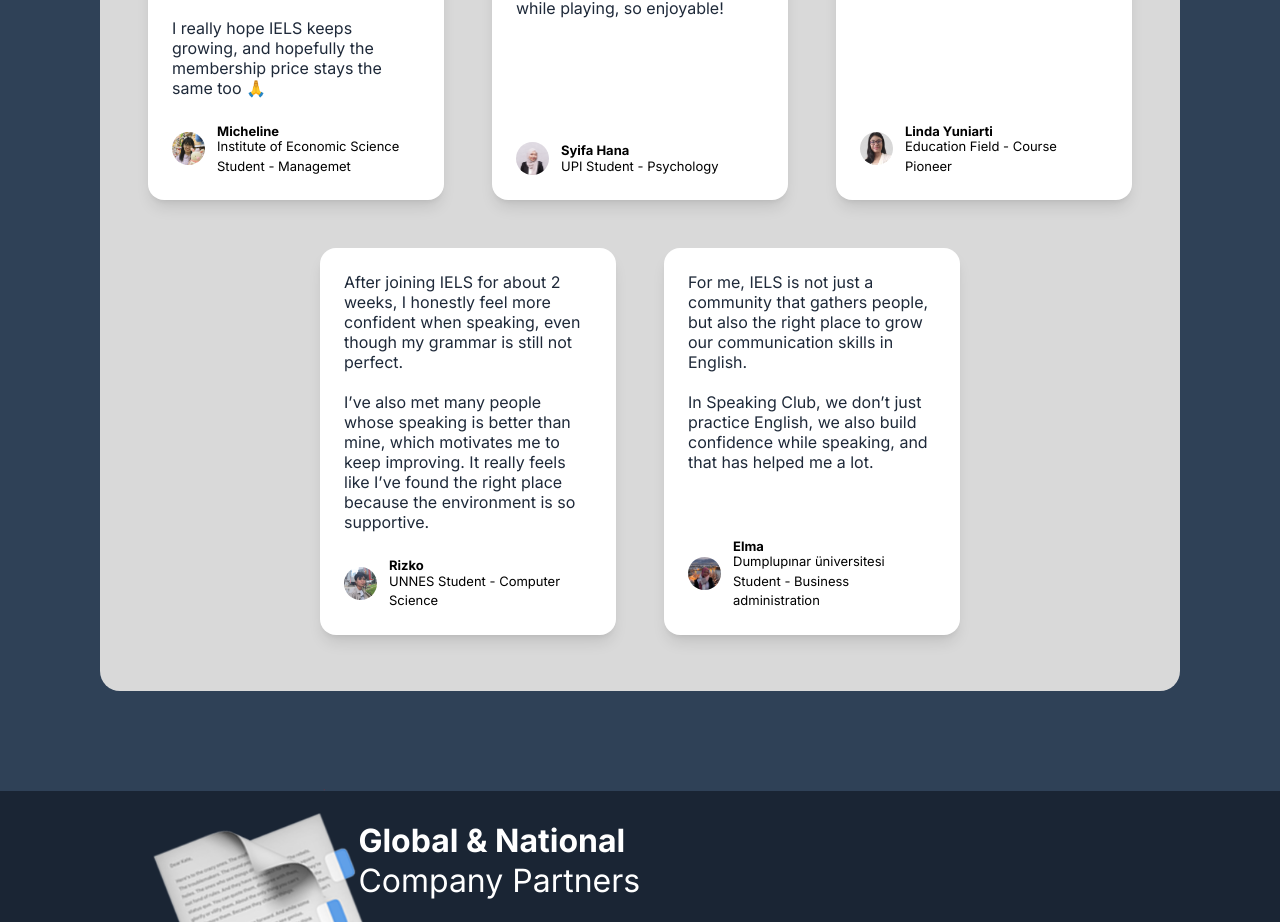
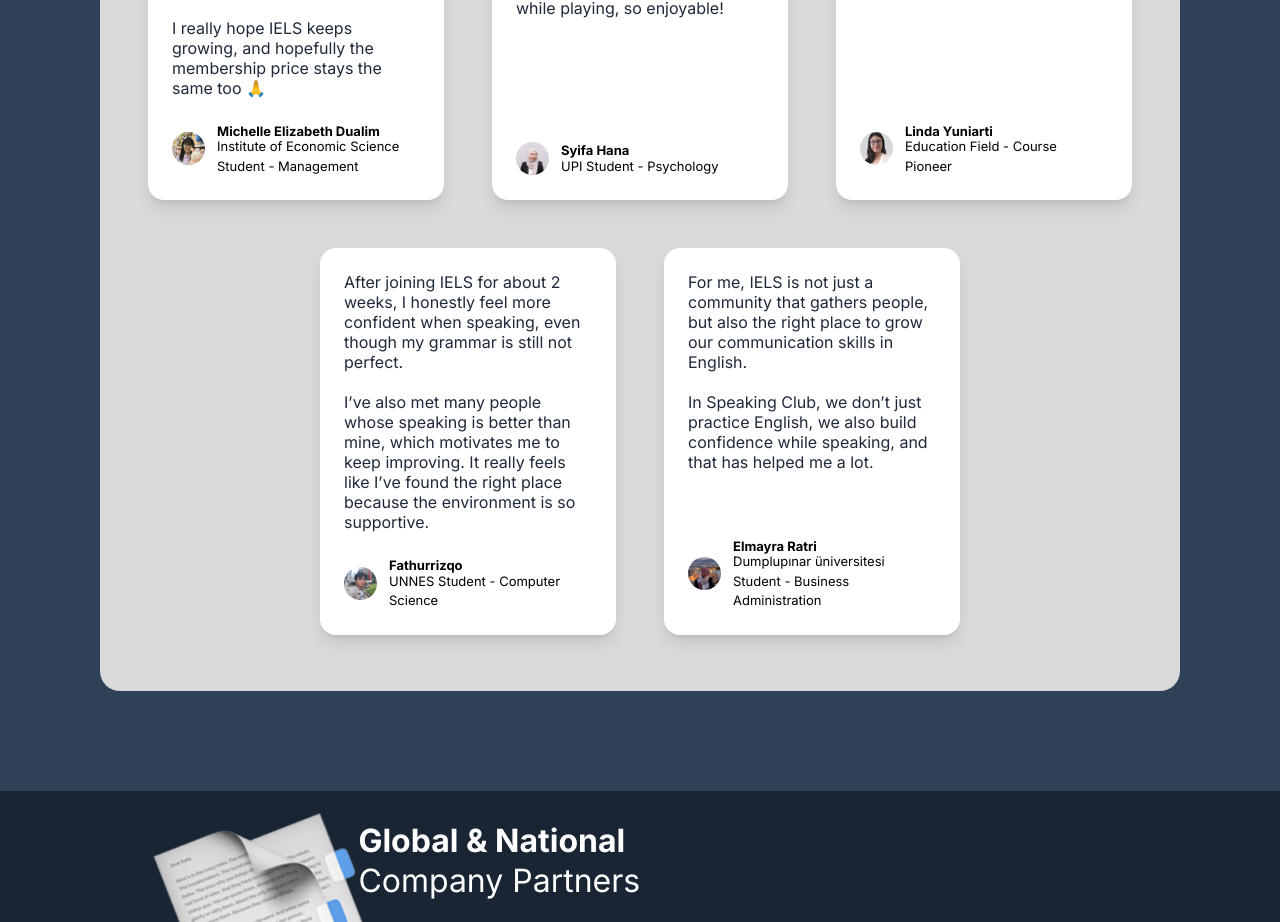
Before and after one commit to putubgs/ielsco, a Next.js app: page / in a window 1280 px wide. Shown: the part 3034-3956 px from the top of the page. Built offline with nearby package versions, Linux system fonts and the light colour scheme.

Commit message:
update testimonials

```diff
--- a/src/data/testimonials.ts
+++ b/src/data/testimonials.ts
@@ -14,8 +14,8 @@ export const testimonialsData: Testimonial[] = [
     content:
       "Joining IELS Lounge has been such a fun experience! In just one month, there were already so many activities to join 🤭 Totally worth it, especially since the membership price is very affordable. <br/><br/>Oh, and the members are all super kind and friendly! That’s definitely a big plus, everyone is here to learn English (including me hahaa) and the vibe is always supportive, no judgment even for beginners 🙌<br/> <br/> I really hope IELS keeps growing, and hopefully the membership price stays the same too 🙏",
     author: {
-      name: "Micheline",
-      university: "Institute of Economic Science Student - Managemet",
+      name: "Michelle Elizabeth Dualim",
+      university: "Institute of Economic Science Student - Management",
       avatar: "/images/contents/testimonials/micheline.png",
     },
   },
@@ -44,7 +44,7 @@ export const testimonialsData: Testimonial[] = [
     content:
       "After joining IELS for about 2 weeks, I honestly feel more confident when speaking, even though my grammar is still not perfect. <br/><br/> I’ve also met many people whose speaking is better than mine, which motivates me to keep improving. It really feels like I’ve found the right place because the environment is so supportive.",
     author: {
-      name: "Rizko",
+      name: "Fathurrizqo",
       university: "UNNES Student - Computer Science",
       avatar: "/images/contents/testimonials/rizko.png",
     },
@@ -54,8 +54,8 @@ export const testimonialsData: Testimonial[] = [
     content:
       "For me, IELS is not just a community that gathers people, but also the right place to grow our communication skills in English.<br/><br/> In Speaking Club, we don’t just practice English, we also build confidence while speaking, and that has helped me a lot.",
     author: {
-      name: "Elma",
-      university: "Dumplupınar üniversitesi Student - Business administration",
+      name: "Elmayra Ratri",
+      university: "Dumplupınar üniversitesi Student - Business Administration",
       avatar: "/images/contents/testimonials/elma.png",
     },
   },
```
